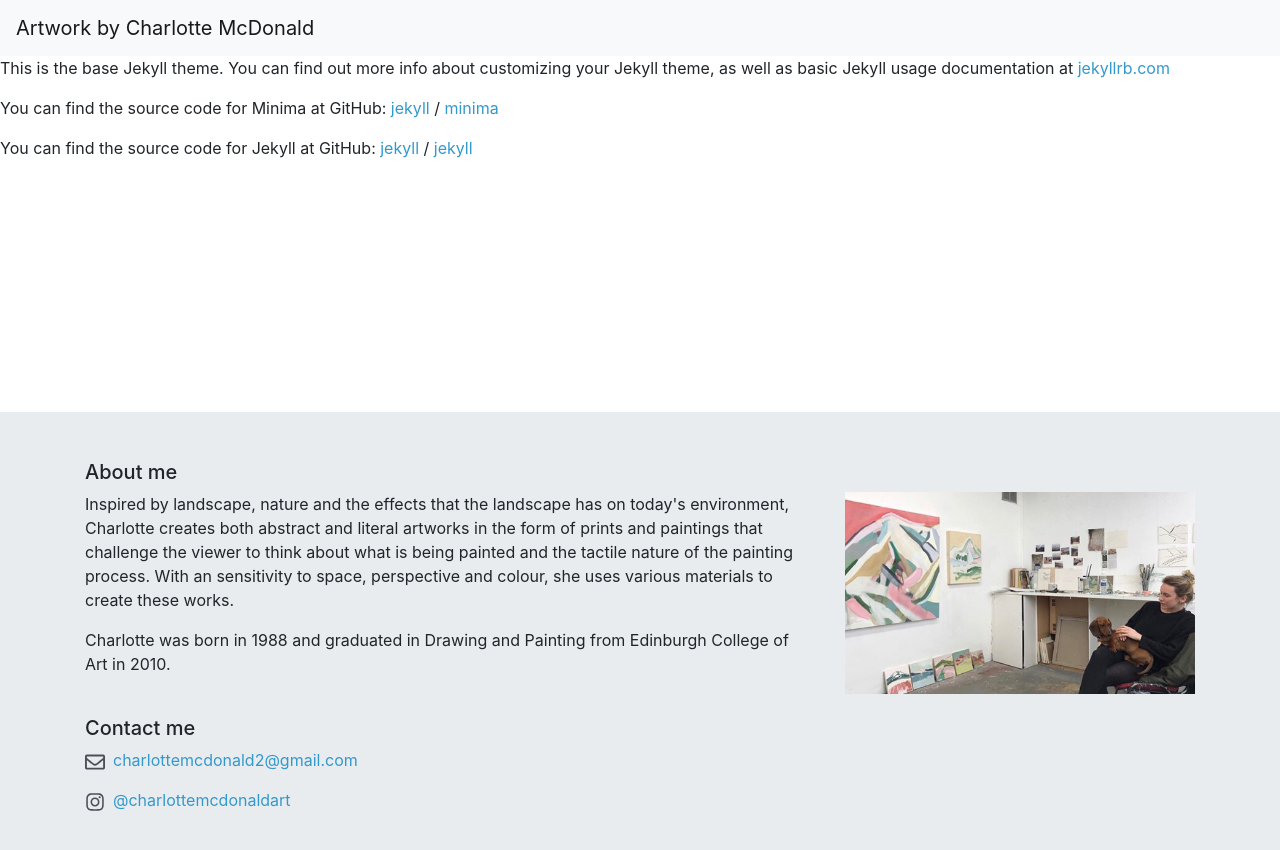
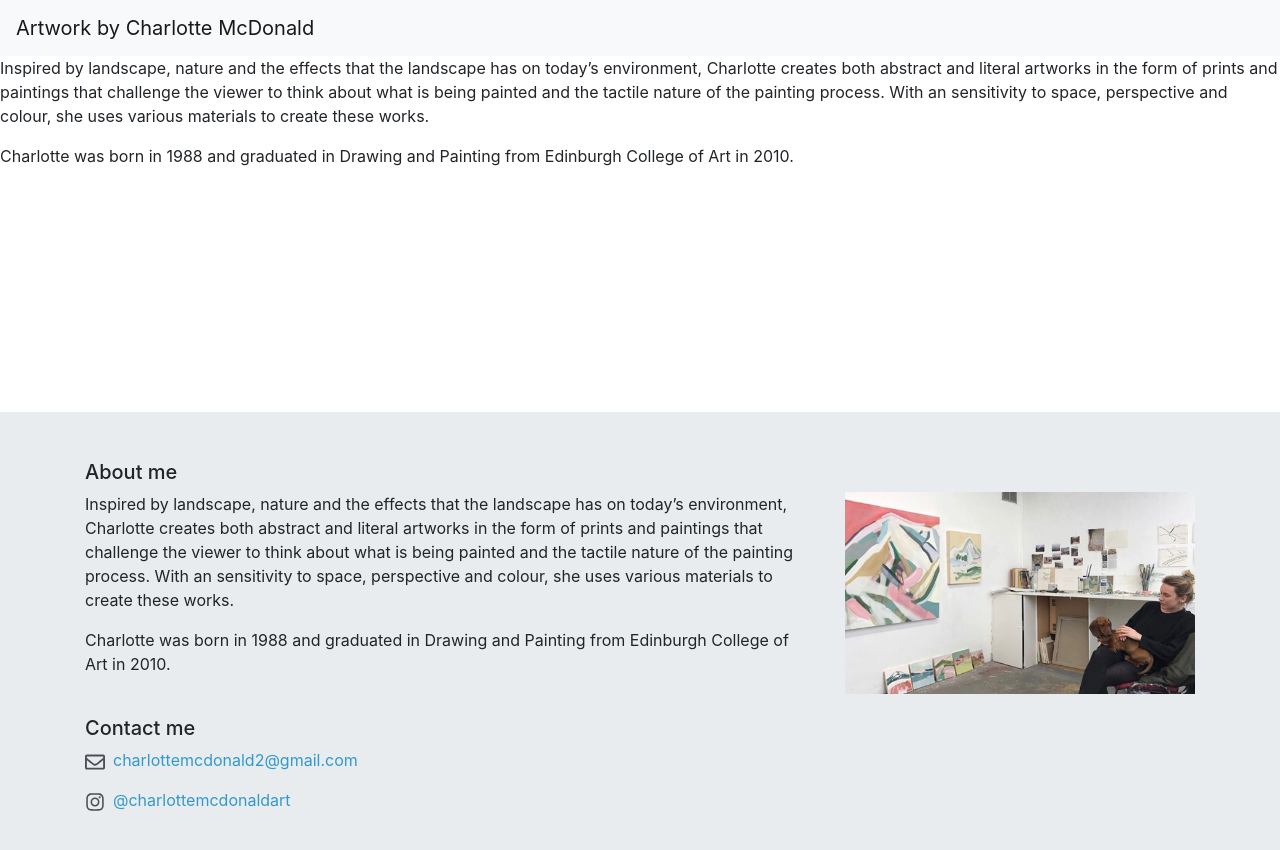
Before and after one commit to JamieRobertson/charlotte-mcdonald-art, a Jekyll site: the page built from about.md, in a window 1280 px wide. Shown: the top 850 px of the page. Built offline with Jekyll 4.4.1, drawn with Linux system fonts in a browser that asks for light colours; our own code applies the rules of GitHub Pages for plain Markdown files.

Commit message:
Include footer text from 'about me' file

```diff
--- a/_includes/footer.html
+++ b/_includes/footer.html
@@ -3,8 +3,9 @@
         <div class="row my-5">
             <div class="col-12"><h5>About me</h5></div>
             <div class="col-sm-12 col-md-6 col-lg-7 col-xl-8">
-                <p>Inspired by landscape, nature and the effects that the landscape has on today's environment, Charlotte creates both abstract and literal artworks in the form of prints and paintings that challenge the viewer to think about what is being painted and the tactile nature of the painting process. With an sensitivity to space, perspective and colour, she uses various materials to create these works. </p>
-                <p>Charlotte was born in 1988 and graduated in Drawing and Painting from Edinburgh College of Art in 2010.</p>
+                {% capture about_md %}{% include_relative about.md %}{% endcapture %}
+                {{ about_md | markdownify }}
+
                 <br>
 
                 <h5>Contact me</h5>
--- a/about.md
+++ b/about.md
@@ -1,18 +1,3 @@
----
-layout: default
-title: About
-permalink: /about/
----
+Inspired by landscape, nature and the effects that the landscape has on today's environment, Charlotte creates both abstract and literal artworks in the form of prints and paintings that challenge the viewer to think about what is being painted and the tactile nature of the painting process. With an sensitivity to space, perspective and colour, she uses various materials to create these works.
 
-This is the base Jekyll theme. You can find out more info about customizing your Jekyll theme, as well as basic Jekyll usage documentation at [jekyllrb.com](https://jekyllrb.com/)
-
-You can find the source code for Minima at GitHub:
-[jekyll][jekyll-organization] /
-[minima](https://github.com/jekyll/minima)
-
-You can find the source code for Jekyll at GitHub:
-[jekyll][jekyll-organization] /
-[jekyll](https://github.com/jekyll/jekyll)
-
-
-[jekyll-organization]: https://github.com/jekyll
+Charlotte was born in 1988 and graduated in Drawing and Painting from Edinburgh College of Art in 2010.
```
